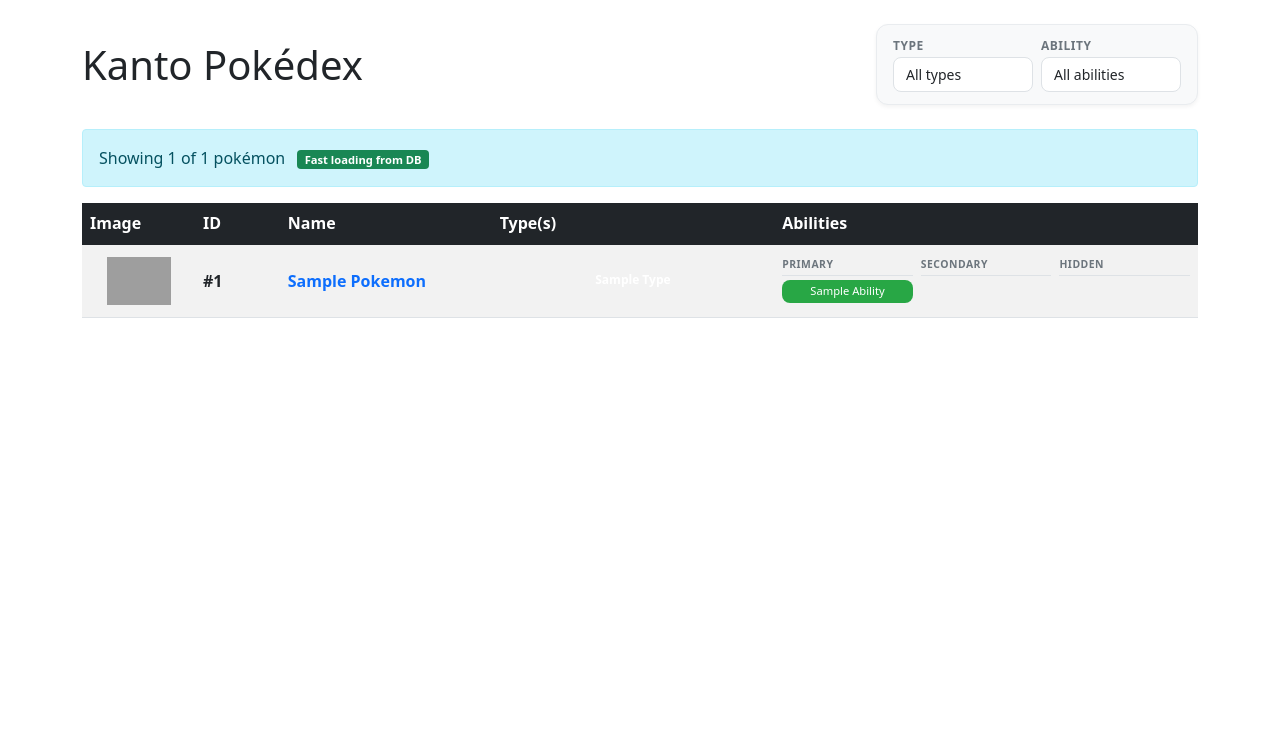
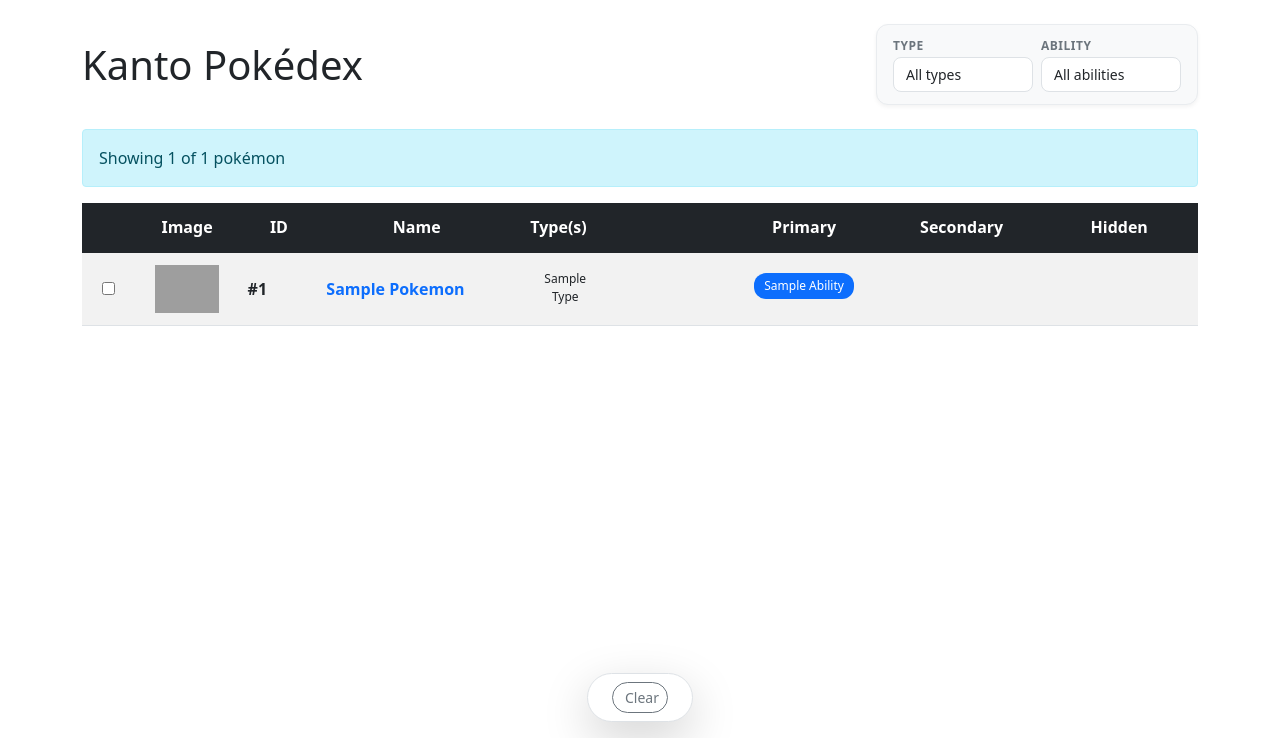
Before and after one commit to Michal-Barcak/Pokedex, a Django app: page / in a window 1280 px wide. Shown: the part 62-800 px from the top of the page. Run offline with Django 5.2, Linux system fonts and the light colour scheme; tables that the repository leaves empty hold one stand-in row (values such as "Sample post"); grey boxes are pictures that could not be loaded.

Commit message:
feat: add pokemon comparison function

```diff
--- a/pokemon/urls.py
+++ b/pokemon/urls.py
@@ -6,4 +6,5 @@ app_name = "pokemon"
 urlpatterns = [
     path("", views.pokemon, name="pokemon"),
     path("<int:pokemon_id>/", views.pokemon_detail, name="pokemon_detail"),
+    path("compare/", views.pokemon_comparison, name="comparison"),
 ]
--- a/pokemon/views.py
+++ b/pokemon/views.py
@@ -1,7 +1,7 @@
 from django.shortcuts import render
 from django.db.models import Q
 from .models import Pokemon, PokemonType, PokemonAbility
-from .services.pokemon_service import get_pokemon_details
+from .services.pokemon_service import get_pokemon_details, get_pokemon_comparison
 import logging
 
 logger = logging.getLogger(__name__)
@@ -100,3 +100,63 @@ def pokemon_detail(request, pokemon_id):
             "pokemon/error.html",
             {"error": "An error occurred while loading Pokémon details."},
         )
+
+def pokemon_comparison(request):
+    """Bezpečné porovnanie pokémonov s proper validation"""
+    try:
+        p1_id = request.GET.get("pokemon1")
+        p2_id = request.GET.get("pokemon2")
+
+        if not p1_id or not p2_id:
+            logger.warning("Missing pokemon parameters in comparison request")
+            return render(
+                request,
+                "pokemon/error.html",
+                {"error": "Missing pokemon parameters for comparison."},
+            )
+
+        try:
+            p1_id = int(p1_id)
+            p2_id = int(p2_id)
+
+            if not (1 <= p1_id <= 151) or not (1 <= p2_id <= 151):
+                logger.warning(f"Invalid pokemon IDs: {p1_id}, {p2_id}")
+                return render(
+                    request,
+                    "pokemon/error.html",
+                    {"error": "Pokemon IDs must be between 1 and 151."},
+                )
+
+            if p1_id == p2_id:
+                return render(
+                    request,
+                    "pokemon/error.html",
+                    {"error": "Cannot compare the same Pokémon."},
+                )
+
+        except (ValueError, TypeError) as e:
+            logger.warning(f"Invalid pokemon ID format: {e}")
+            return render(
+                request,
+                "pokemon/error.html",
+                {"error": "Invalid pokemon IDs provided."},
+            )
+
+        data = get_pokemon_comparison(p1_id, p2_id)
+
+        if data.get("error"):
+            logger.error(f"Comparison service error for {p1_id} vs {p2_id}")
+            return render(
+                request,
+                "pokemon/error.html",
+                {"error": "Could not compare these Pokémon."},
+            )
+
+        logger.info(f"Successful comparison: {p1_id} vs {p2_id}")
+        return render(request, "pokemon/comparison.html", data)
+
+    except Exception as e:
+        logger.error(f"Unexpected error in comparison view: {e}")
+        return render(
+            request, "pokemon/error.html", {"error": "An unexpected error occurred."}
+        )
--- a/templates/pokemon/pokemon.html
+++ b/templates/pokemon/pokemon.html
@@ -59,25 +59,34 @@
         {% else %}
             Showing 0 of {{ total_count }} pokémon
         {% endif %}
-
-        <span class="badge bg-success data-source-badge ms-2">Fast loading from DB</span>
     </div>
 
-    <!-- Pokémon table s vylepšeným zarovnaním -->
+    <!-- Pokémon table s rozdelenými abilities stĺpcami -->
     <div class="table-responsive">
         <table class="table table-striped table-hover">
             <thead class="table-dark">
                 <tr>
+                    <th style="width: 40px;"></th>
                     <th style="width: 80px;">Image</th>
                     <th style="width: 60px;">ID</th>
                     <th style="width: 150px;">Name</th>
-                    <th style="width: 200px;">Type(s)</th>
-                    <th style="width: 300px;">Abilities</th>
+                    <th style="width: 160px;">Type(s)</th>
+                    <!-- ✅ ROZDELENÉ ABILITIES STĹPCE -->
+                    <th style="width: 120px;">Primary</th>
+                    <th style="width: 120px;">Secondary</th>
+                    <th style="width: 120px;">Hidden</th>
                 </tr>
             </thead>
             <tbody>
                 {% for pokemon in pokemon_list %}
                     <tr>
+                        <td class="text-center">
+                            <input type="checkbox"
+                                class="pokemon-compare-checkbox"
+                                data-pokemon-id="{{ pokemon.id }}"
+                                data-pokemon-name="{{ pokemon.name }}"
+                                onchange="togglePokemonSelection(this)">
+                        </td>
                         <td class="text-center">
                             {% if pokemon.sprite_url %}
                                 <img src="{{ pokemon.sprite_url }}" alt="{{ pokemon.name }}"
@@ -97,75 +106,59 @@
                             </a>
                         </td>
 
-                        <!-- Vylepšené Types s CSS Grid -->
+                        <!-- Types s fixnou šírkou -->
                         <td class="align-middle">
-                            <div class="types-container">
                             {% for type_relation in pokemon.types.all %}
-                                    <span class="type-badge type-{{ type_relation.type.name|lower }}">
+                                <span class="badge-type-fixed" data-type="{{ type_relation.type.name|lower }}">
                                     {{ type_relation.type.name|title }}
                                 </span>
                             {% empty %}
                                 <span class="text-muted small">No types</span>
                             {% endfor %}
-                            </div>
                         </td>
 
-                        <!-- Vylepšené Abilities s podstĺpcami -->
-                        <td class="align-middle">
-                            <div class="abilities-container">
-                                <!-- Primary Abilities -->
-                                <div class="ability-section">
-                                    <div class="ability-header">Primary</div>
-                                    <div class="ability-list">
+                        <!-- ✅ PRIMARY ABILITY STĹPEC -->
+                        <td class="align-middle text-center">
                             {% for ability in pokemon.abilities.all %}
-                                            {% if not ability.is_hidden and ability.slot == 1 %}
-                                                <span class="ability-badge ability-primary">
+                                {% if ability.slot == 1 and not ability.is_hidden %}
+                                    <span class="badge-ability-primary">
                                         {{ ability.ability_name|title }}
                                     </span>
                                 {% endif %}
                             {% empty %}
-                                            <span class="text-muted small">None</span>
+                                <span class="text-muted small">-</span>
                             {% endfor %}
-                                    </div>
-                                </div>
+                        </td>
 
-                                <!-- Secondary Abilities -->
-                                <div class="ability-section">
-                                    <div class="ability-header">Secondary</div>
-                                    <div class="ability-list">
+                        <!-- ✅ SECONDARY ABILITY STĹPEC -->
+                        <td class="align-middle text-center">
                             {% for ability in pokemon.abilities.all %}
-                                            {% if not ability.is_hidden and ability.slot == 2 %}
-                                                <span class="ability-badge ability-secondary">
+                                {% if ability.slot == 2 and not ability.is_hidden %}
+                                    <span class="badge-ability-secondary">
                                         {{ ability.ability_name|title }}
                                     </span>
                                 {% endif %}
                             {% empty %}
-                                            <span class="text-muted small">None</span>
+                                <span class="text-muted small">-</span>
                             {% endfor %}
-                                    </div>
-                                </div>
+                        </td>
 
-                                <!-- Hidden Abilities -->
-                                <div class="ability-section">
-                                    <div class="ability-header">Hidden</div>
-                                    <div class="ability-list">
+                        <!-- ✅ HIDDEN ABILITY STĹPEC -->
+                        <td class="align-middle text-center">
                             {% for ability in pokemon.abilities.all %}
                                 {% if ability.is_hidden %}
-                                                <span class="ability-badge ability-hidden">
+                                    <span class="badge-ability-hidden">
                                         {{ ability.ability_name|title }}
                                     </span>
                                 {% endif %}
                             {% empty %}
-                                            <span class="text-muted small">None</span>
+                                <span class="text-muted small">-</span>
                             {% endfor %}
-                                    </div>
-                                </div>
-                            </div>
                         </td>
                     </tr>
                 {% empty %}
                     <tr>
-                        <td colspan="5" class="text-center">
+                        <td colspan="8" class="text-center">
                             <div class="alert alert-warning">
                                 No pokémon were found.
                                 {% if selected_type or selected_ability %}
@@ -218,7 +211,19 @@
     {% endif %}
 </div>
 
-<!-- Vylepšené CSS štýly -->
+<!-- Compare buttons -->
+<div class="compare-buttons-container position-fixed bottom-0 start-50 translate-middle-x mb-3" style="z-index: 1000;">
+    <div class="d-flex gap-2 align-items-center bg-white rounded-pill shadow-lg px-4 py-2 border">
+        <a id="compare-btn" href="#" class="btn btn-primary btn-sm rounded-pill" style="display: none;">
+            <i class="fas fa-balance-scale me-1"></i>Compare Selected
+        </a>
+        <button onclick="clearSelection()" class="btn btn-outline-secondary btn-sm rounded-pill">
+            <i class="fas fa-times me-1"></i>Clear
+        </button>
+    </div>
+</div>
+
+<!-- CSS s rozdelenými abilities stĺpcami -->
 <style>
 /* Filter štýly */
 .filter-container {
@@ -268,99 +273,141 @@
     margin-top: 18px;
 }
 
-/* Types container s CSS Grid */
-.types-container {
-    display: grid;
-    grid-template-columns: 1fr;
-    gap: 4px;
-    align-items: start;
+/* Table improvements */
+.table th {
+    text-align: center;
+    vertical-align: middle;
+    padding: 12px 8px;
+    font-weight: 600;
 }
 
-.type-badge {
-    display: inline-block;
+.table td {
+    vertical-align: middle;
+    padding: 12px 8px;
+}
+
+/* Zarovnanie Type(s) stĺpca */
+.table th:nth-child(5),
+.table td:nth-child(5) {
+    text-align: left;
+    padding-left: 15px;
+}
+
+/* Type badges s FIXNOU ŠÍRKOU */
+.badge-type-fixed {
+    font-size: 0.75rem;
     padding: 4px 8px;
     border-radius: 12px;
-    font-size: 0.75rem;
-    font-weight: 600;
+    font-weight: 500;
+    text-transform: capitalize;
+    display: inline-block;
+    margin-right: 4px;
+    margin-bottom: 2px;
+    width: 70px;
     text-align: center;
-    color: white;
-    margin-bottom: 2px;
+    min-width: 70px;
 }
 
-/* Type colors */
-.type-normal { background-color: #A8A878; }
-.type-fire { background-color: #F08030; }
-.type-water { background-color: #6890F0; }
-.type-electric { background-color: #F8D030; color: #333; }
-.type-grass { background-color: #78C850; }
-.type-ice { background-color: #98D8D8; }
-.type-fighting { background-color: #C03028; }
-.type-poison { background-color: #A040A0; }
-.type-ground { background-color: #E0C068; }
-.type-flying { background-color: #A890F0; }
-.type-psychic { background-color: #F85888; }
-.type-bug { background-color: #A8B820; }
-.type-rock { background-color: #B8A038; }
-.type-ghost { background-color: #705898; }
-.type-dragon { background-color: #7038F8; }
+/* Farby typov */
+.badge-type-fixed[data-type="grass"] { background-color: #78C850; color: white; }
+.badge-type-fixed[data-type="poison"] { background-color: #A040A0; color: white; }
+.badge-type-fixed[data-type="fire"] { background-color: #F08030; color: white; }
+.badge-type-fixed[data-type="flying"] { background-color: #A890F0; color: white; }
+.badge-type-fixed[data-type="water"] { background-color: #6890F0; color: white; }
+.badge-type-fixed[data-type="bug"] { background-color: #A8B820; color: white; }
+.badge-type-fixed[data-type="normal"] { background-color: #A8A878; color: white; }
+.badge-type-fixed[data-type="electric"] { background-color: #F8D030; color: black; }
+.badge-type-fixed[data-type="ground"] { background-color: #E0C068; color: black; }
+.badge-type-fixed[data-type="fairy"] { background-color: #EE99AC; color: white; }
+.badge-type-fixed[data-type="fighting"] { background-color: #C03028; color: white; }
+.badge-type-fixed[data-type="psychic"] { background-color: #F85888; color: white; }
+.badge-type-fixed[data-type="rock"] { background-color: #B8A038; color: white; }
+.badge-type-fixed[data-type="steel"] { background-color: #B8B8D0; color: black; }
+.badge-type-fixed[data-type="ice"] { background-color: #98D8D8; color: black; }
+.badge-type-fixed[data-type="ghost"] { background-color: #705898; color: white; }
+.badge-type-fixed[data-type="dragon"] { background-color: #7038F8; color: white; }
+.badge-type-fixed[data-type="dark"] { background-color: #705848; color: white; }
 
-/* Abilities container s CSS Grid */
-.abilities-container {
-    display: grid;
-    grid-template-columns: 1fr 1fr 1fr;
-    gap: 8px;
-    align-items: start;
+/* ✅ ROZDELENÉ ABILITY BADGES PRE JEDNOTLIVÉ STĹPCE */
+.badge-ability-primary {
+    background-color: #0d6efd;
+    color: white;
+    font-size: 0.75rem;
+    padding: 4px 8px;
+    border-radius: 12px;
+    font-weight: 500;
+    display: inline-block;
+    width: 100px;
+    text-align: center;
+    min-width: 100px;
+    white-space: nowrap;
+    overflow: hidden;
+    text-overflow: ellipsis;
 }
 
-.ability-section {
-    display: flex;
-    flex-direction: column;
-    align-items: flex-start;
+.badge-ability-secondary {
+    background-color: #6c757d;
+    color: white;
+    font-size: 0.75rem;
+    padding: 4px 8px;
+    border-radius: 12px;
+    font-weight: 500;
+    display: inline-block;
+    width: 100px;
+    text-align: center;
+    min-width: 100px;
+    white-space: nowrap;
+    overflow: hidden;
+    text-overflow: ellipsis;
 }
 
-.ability-header {
-    font-size: 0.65rem;
-    font-weight: 700;
-    text-transform: uppercase;
-    letter-spacing: 0.5px;
-    margin-bottom: 4px;
-    color: #6c757d;
-    border-bottom: 1px solid #dee2e6;
-    padding-bottom: 2px;
-    width: 100%;
+.badge-ability-hidden {
+    background-color: #dc3545;
+    color: white;
+    font-size: 0.75rem;
+    padding: 4px 8px;
+    border-radius: 12px;
+    font-weight: 500;
+    display: inline-block;
+    width: 100px;
+    text-align: center;
+    min-width: 100px;
+    white-space: nowrap;
+    overflow: hidden;
+    text-overflow: ellipsis;
+    position: relative;
 }
 
-.ability-list {
-    display: flex;
-    flex-direction: column;
-    gap: 2px;
-    width: 100%;
+.badge-ability-hidden::after {
+    content: "🔒";
+    font-size: 0.6rem;
+    margin-left: 2px;
 }
 
-.ability-badge {
-    display: inline-block;
-    padding: 3px 6px;
-    border-radius: 8px;
-    font-size: 0.7rem;
-    font-weight: 500;
-    text-align: center;
-    margin-bottom: 2px;
-    width: 100%;
+/* Sticky compare buttons */
+.compare-buttons-container {
+    animation: slideUp 0.3s ease-out;
 }
 
-.ability-primary {
-    background-color: #28a745;
-    color: white;
+@keyframes slideUp {
+    from { transform: translate(-50%, 100%); }
+    to { transform: translate(-50%, 0); }
 }
 
-.ability-secondary {
-    background-color: #17a2b8;
-    color: white;
+.pokemon-sprite {
+    max-width: 64px;
+    max-height: 64px;
 }
 
-.ability-hidden {
-    background-color: #6f42c1;
-    color: white;
+/* ✅ FULL WIDTH TABLE - zaberie celú šírku */
+.table-responsive {
+    width: 100%;
+    overflow-x: auto;
+}
+
+.table {
+    width: 100%;
+    min-width: 800px; /* Minimálna šírka pre scroll */
 }
 
 /* Responsive design */
@@ -380,32 +427,29 @@
         align-self: flex-start;
     }
 
-    .abilities-container {
-        grid-template-columns: 1fr;
-        gap: 6px;
+    .badge-type-fixed {
+        width: 60px;
+        min-width: 60px;
+        font-size: 0.7rem;
+        padding: 3px 6px;
     }
 
-    .ability-section {
-        border-bottom: 1px solid #dee2e6;
-        padding-bottom: 4px;
-        margin-bottom: 4px;
+    .badge-ability-primary,
+    .badge-ability-secondary,
+    .badge-ability-hidden {
+        width: 80px;
+        min-width: 80px;
+        font-size: 0.7rem;
+        padding: 3px 6px;
     }
 
-    .ability-section:last-child {
-        border-bottom: none;
-        margin-bottom: 0;
-    }
+    .table-responsive {
+        font-size: 0.9rem;
     }
 
-/* Table improvements */
-.table td {
-    vertical-align: middle;
-    padding: 12px 8px;
+    .table {
+        min-width: 600px;
     }
-
-.pokemon-sprite {
-    max-width: 64px;
-    max-height: 64px;
 }
 </style>
 {% endblock %}
```
Also changed, not shown: pokemon/services/pokemon_service.py (+32 -7 lines), templates/base.html (+90 -0 lines), templates/pokemon/comparison.html (added, +138 -0 lines). Lines whose indentation alone changed are shown as unchanged.
